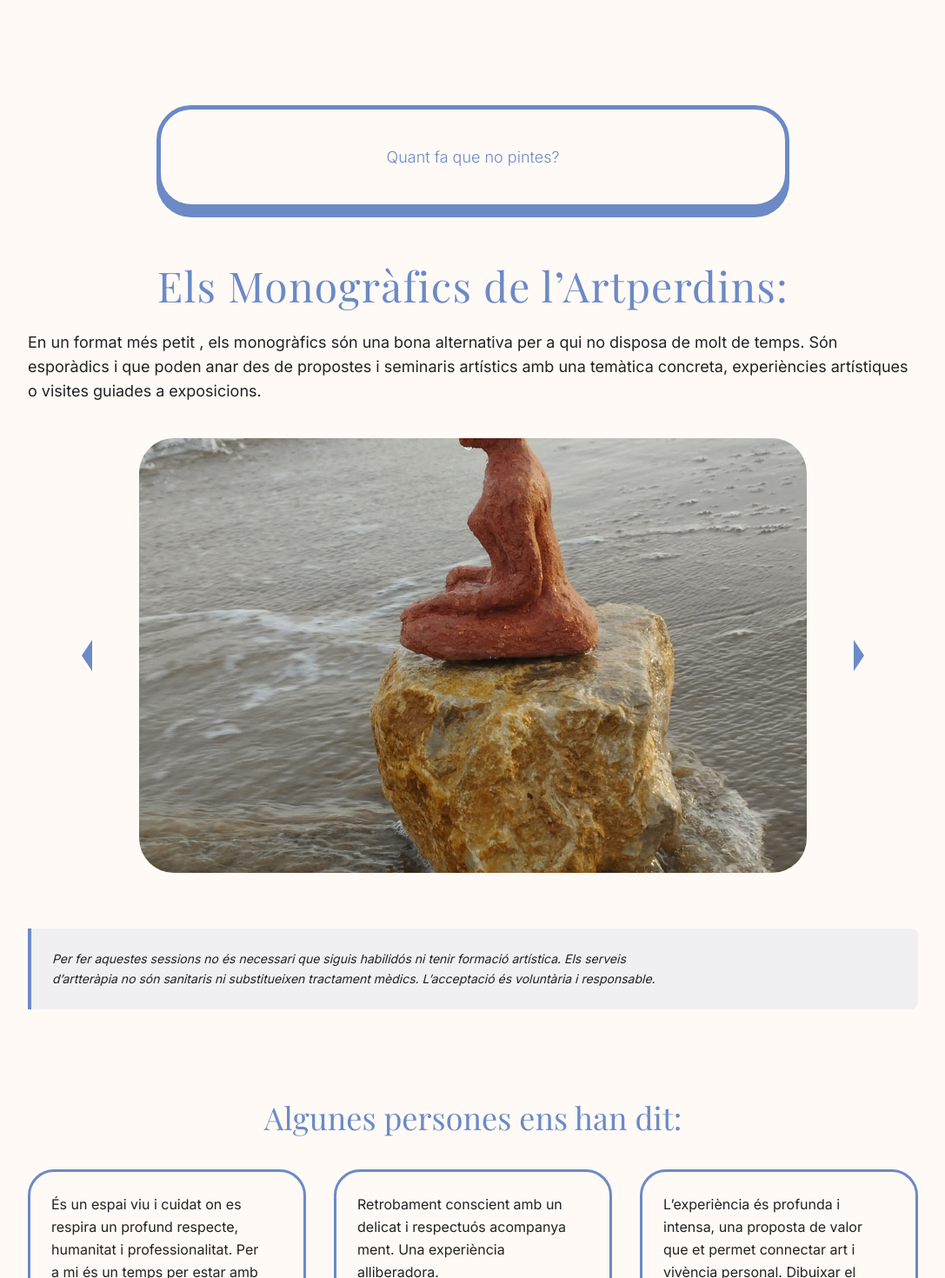
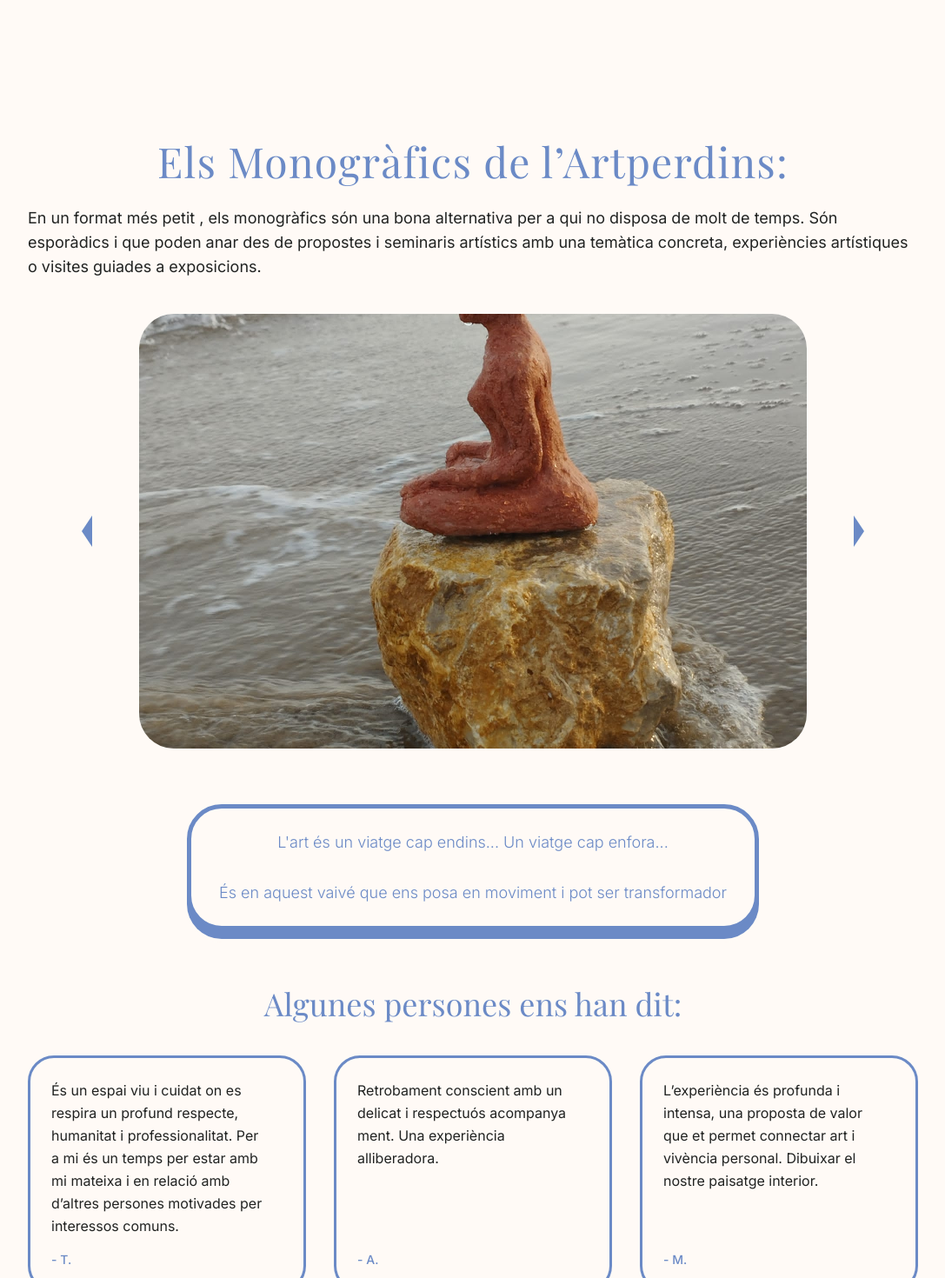
Before and after one commit to m-s-torne/taller-dels-sentits, a Next.js app: page /artperdins in a window 1280 px wide. Shown: the part 1660-3130 px from the top of the page at 87% size, without its empty margins (96-1183 px from the left). Built offline with nearby package versions, Linux system fonts and the light colour scheme.

Commit message:
fix: same dropdown button text for artperdins section

```diff
--- a/app/(serveis)/artperdins/page.tsx
+++ b/app/(serveis)/artperdins/page.tsx
@@ -40,15 +40,17 @@ export default function Artperdins() {
 
                 <QuestionCarousel questions={service.questions}/>
 
-                <MoreContentSection moreContent={service.moreContent} />
 
                 <RestArtperDins rest={service.rest}/>
 
                 <ImageCarousel images={carouselImages2} />
 
-                <DisclaimerSection disclaimer={service.disclaimer}/>
+
+                <MoreContentSection moreContent={service.moreContent} />
 
                 <ReviewsSection reviews={service.reviews!}/>
+
+                <DisclaimerSection disclaimer={service.disclaimer}/>
             </div>
         </main>
     );
--- a/app/(serveis)/components/MoreContentSection.tsx
+++ b/app/(serveis)/components/MoreContentSection.tsx
@@ -32,16 +32,10 @@ export const MoreContentSection = ({ moreContent }: MoreContentSectionProps) =>
                 {/* Botón expandible */}
                 <button
                     onClick={() => setIsExpanded(!isExpanded)}
-                    style={layout === 'text-only' ? { fontFamily: 'var(--font-playfair), Georgia, serif' } : undefined}
                     className={`
                         bg-lilac text-shakespeare py-6 rounded-[40px]
                         border-5 border-shakespeare font-light
-                        ${layout === 'with-images'
-                            ? 'text-sm sm:text-base lg:text-lg px-8'
-                            : layout === 'text-only-not-heading'
-                            ? 'text-sm sm:text-base lg:text-lg px-8 sm:px-65 py-10'
-                            : 'text-2xl sm:text-4xl px-8 sm:px-45'
-                        }
+                        text-sm sm:text-base lg:text-lg px-8
                         leading-relaxed hover:bg-shakespeare
                         hover:text-lilac hover:shadow-thick-lilac-border-shakespeare
                         transition-all duration-300 whitespace-pre-line text-center
--- a/app/_lib/servicesData.ts
+++ b/app/_lib/servicesData.ts
@@ -185,7 +185,10 @@ export const servicesData: ServiceSectionType[] = [
             }
         ],
         moreContent: {
-            buttonText: `Quant fa que no pintes?`,
+            buttonText: `
+                L'art és un viatge cap endins... Un viatge cap enfora... \n
+                És en aquest vaivé que ens posa en moviment i pot ser transformador
+            `,
             layout: `text-only-not-heading`,
             content: [
                 `Les nostres eines seran els pinzells, els acrílics, els papers de petit i gran format, les teles, els olis i els
```
